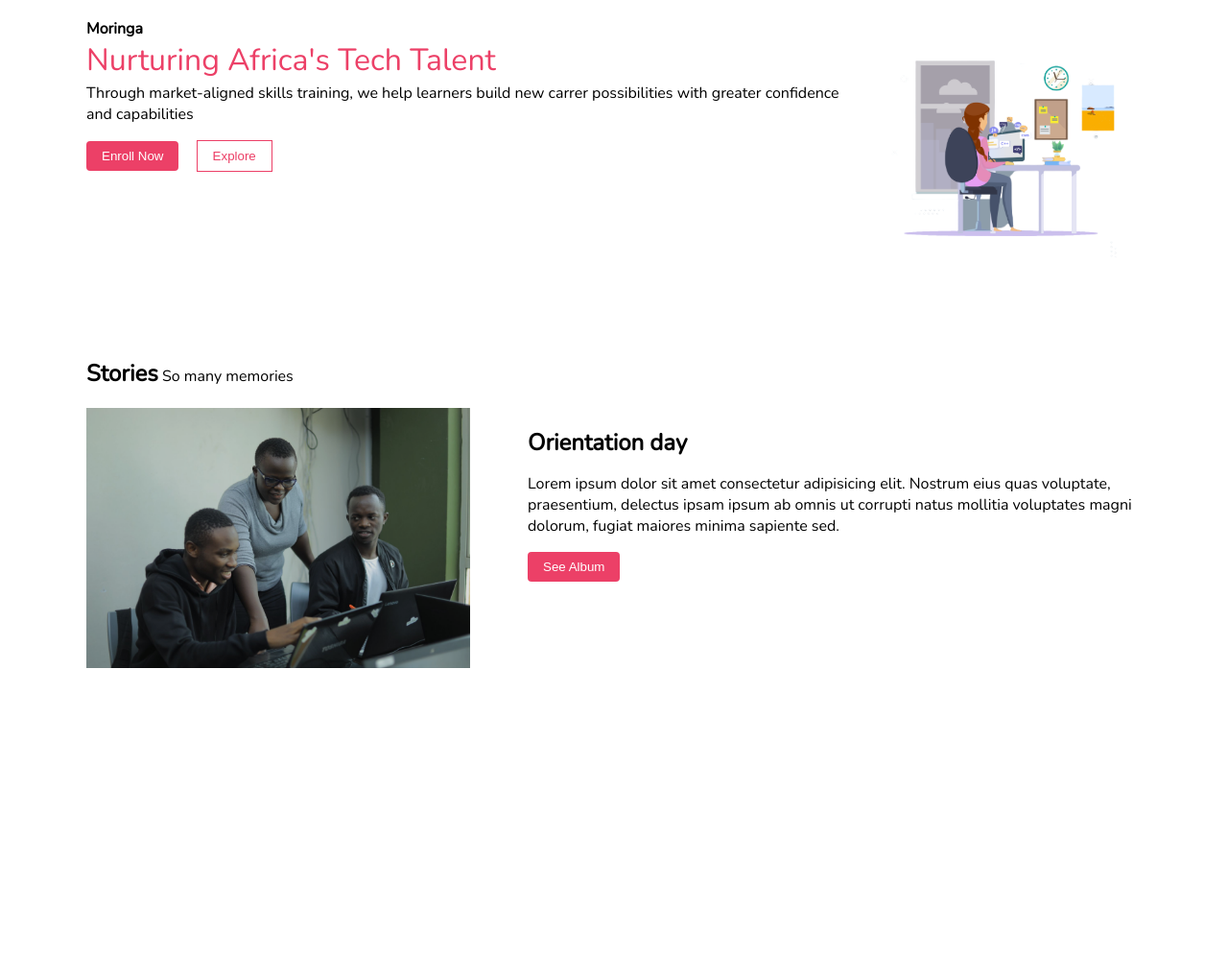
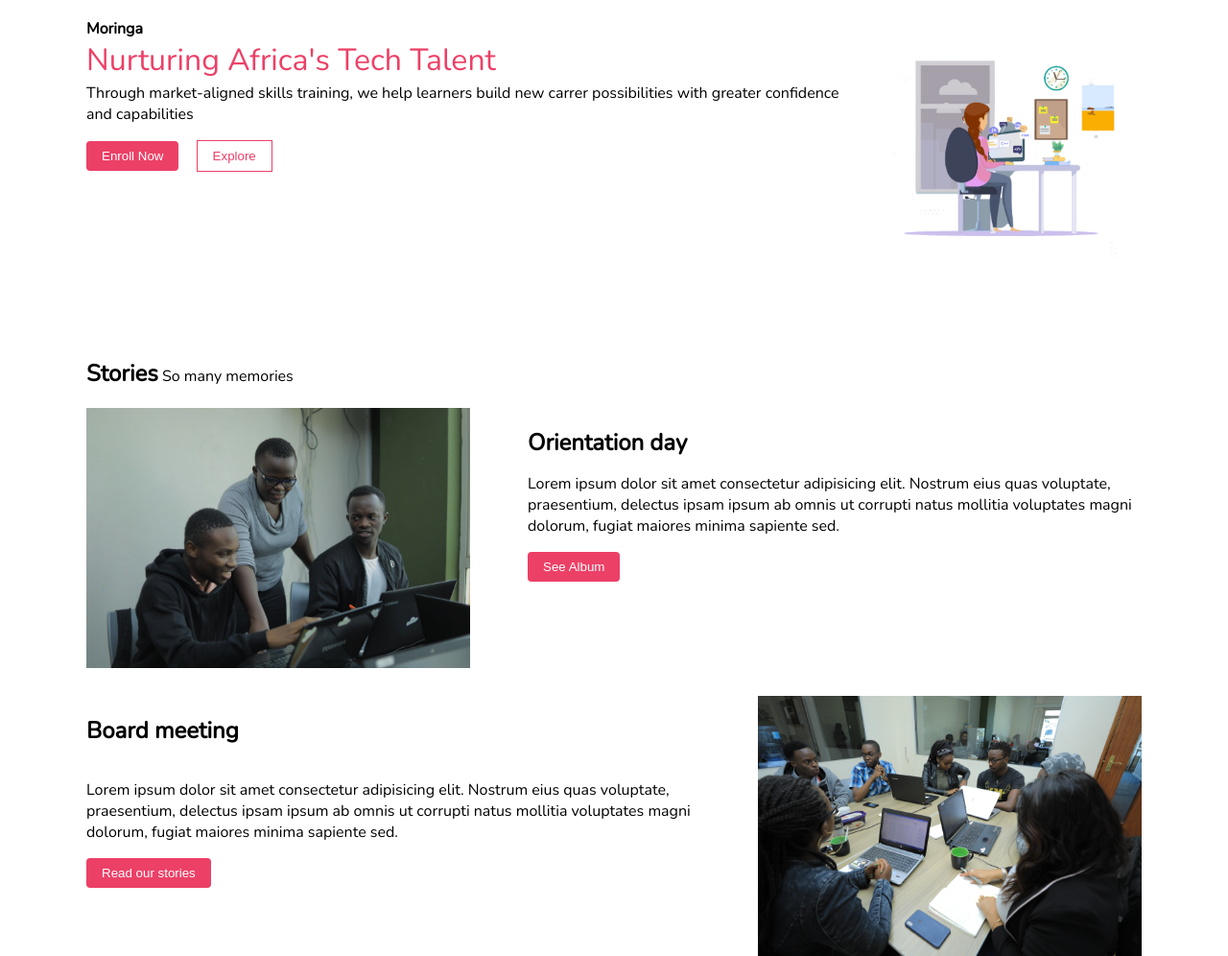
Before and after one commit to Ebenezr/landing-page, a plain HTML site: page index.html in a window 1280 px wide. Shown: the part 159-1155 px from the top of the page at 96% size. Before the commit the page ends 894 px from the top, so only its background shows below. Drawn offline with nearby package versions, Linux system fonts and the light colour scheme.

Commit message:
add third content section

```diff
--- a/assets/css/style.css
+++ b/assets/css/style.css
@@ -134,3 +134,8 @@ button.active{
 #graduation{
 
 }
+#board img{
+    width: 400px;
+    float: right;
+    margin-left: 60px;
+}
--- a/index.html
+++ b/index.html
@@ -42,7 +42,12 @@
           <p>Lorem ipsum dolor sit amet consectetur adipisicing elit. Nostrum eius quas voluptate, praesentium, delectus ipsam ipsum ab omnis ut corrupti natus mollitia voluptates magni dolorum, fugiat maiores minima sapiente sed.</p>
           <button>See Album</button>
       </div>
-      <div id="board"></div>
+      <div id="board">
+          <img src="assets/images/image 3.png" alt="Board">
+          <h2>Board meeting</h2>
+          <p>Lorem ipsum dolor sit amet consectetur adipisicing elit. Nostrum eius quas voluptate, praesentium, delectus ipsam ipsum ab omnis ut corrupti natus mollitia voluptates magni dolorum, fugiat maiores minima sapiente sed.</p>
+          <button>Read our stories</button>
+      </div>
       <div id="graduation"></div>
       </div>
       <div id="teams"></div>
```
